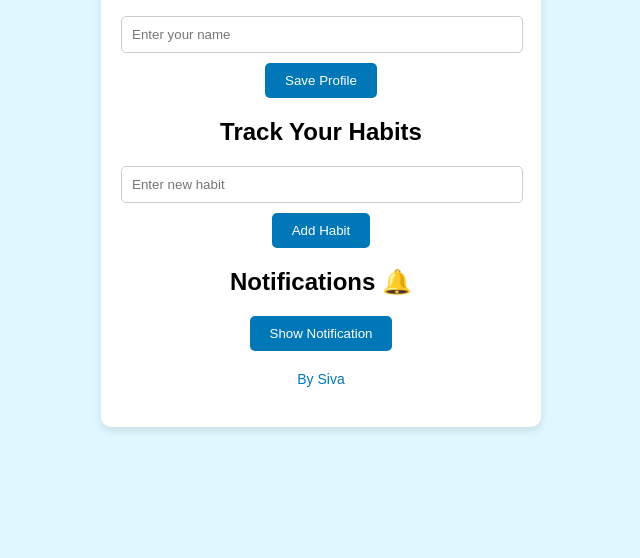
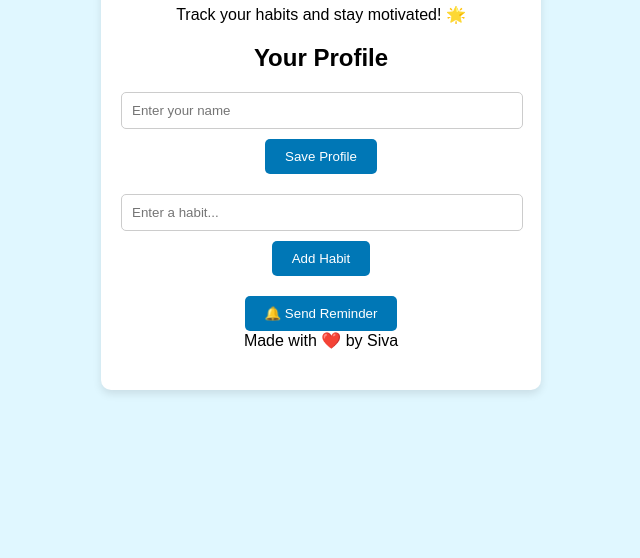
Before and after one commit to SivaDurshika-G/Habit_Hive-, a plain HTML site: page index.html in a window 1280 px wide. Shown: the part 242-800 px from the top of the page, without its empty margins (319-959 px from the left). Drawn offline with Linux system fonts and the light colour scheme.

Commit message:
Update index.html

```diff
--- a/index.html
+++ b/index.html
@@ -9,37 +9,25 @@
 <body>
   <div class="app-container">
     <h1>🐝 Habit Hive</h1>
+    <p>Track your habits and stay motivated! 🌟</p>
 
     <!-- Profile Section -->
-    <div class="profile-section">
-      <h2>Profile</h2>
-      <form id="profile-form">
-        <input type="text" id="username" placeholder="Enter your name" required>
-        <button type="submit">Save Profile</button>
-      </form>
-      <p id="greeting"></p>
+    <div id="profile-section">
+      <h2>Your Profile</h2>
+      <div id="profile-info">
+        <input type="text" id="profile-name" placeholder="Enter your name" />
+        <button id="save-profile-btn">Save Profile</button>
+        <p id="welcome-msg"></p>
+      </div>
     </div>
 
-    <!-- Habit Section -->
-    <div class="habit-section">
-      <h2>Track Your Habits</h2>
-      <form id="habit-form">
-        <input type="text" id="habit-input" placeholder="Enter new habit" required>
-        <button type="submit">Add Habit</button>
-      </form>
-      <ul id="habit-list"></ul>
+    <div id="habit-box">
+      <input type="text" id="habit-input" placeholder="Enter a habit..." />
+      <button id="add-btn">Add Habit</button>
     </div>
-
-    <!-- Notifications Section -->
-    <div class="notifications-section">
-      <h2>Notifications 🔔</h2>
-      <button id="notify-btn">Show Notification</button>
-    </div>
-
-    <!-- Footer -->
-    <div class="footer">
-      <p id="footer-text"></p>
-    </div>
+    <div id="habits-list"></div>
+    <button id="notify-btn">🔔 Send Reminder</button>
+    <div id="footer">Made with ❤️ by Siva</div>
   </div>
 
   <script src="script.js"></script>
```
